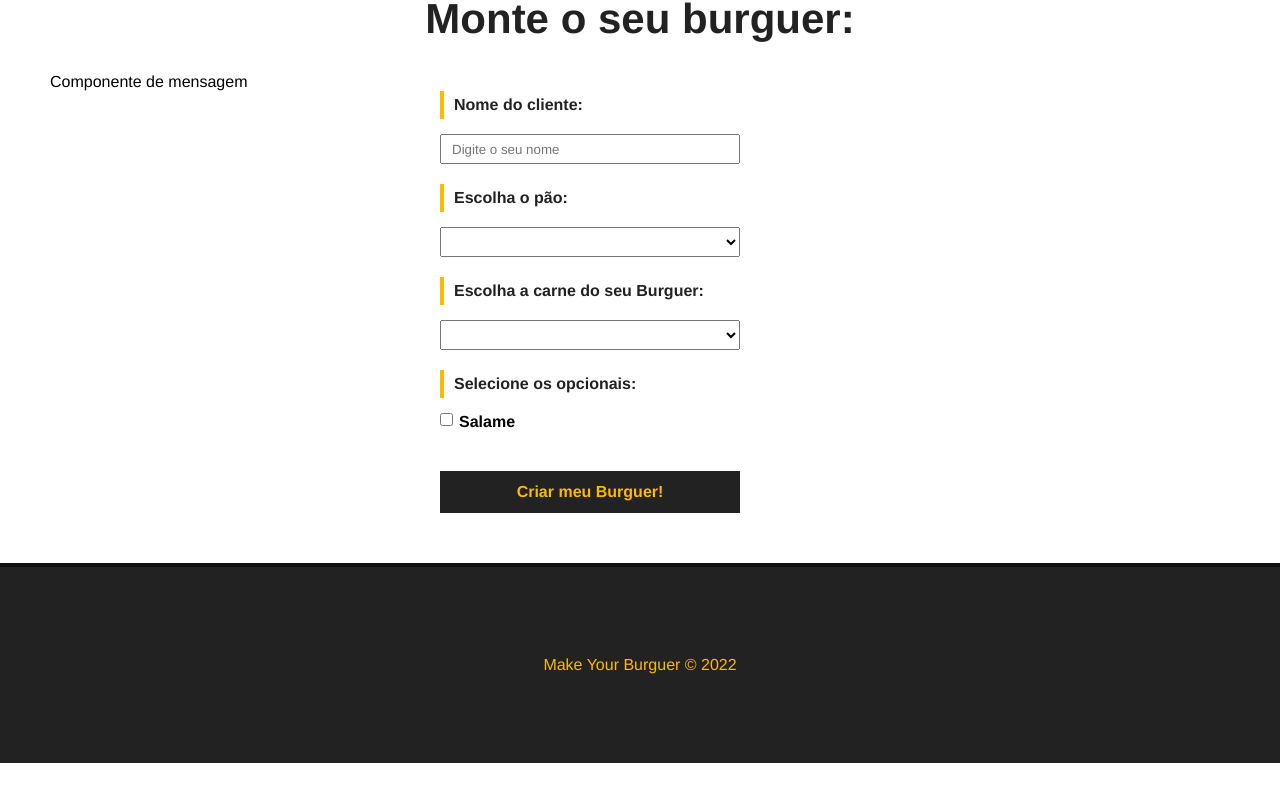
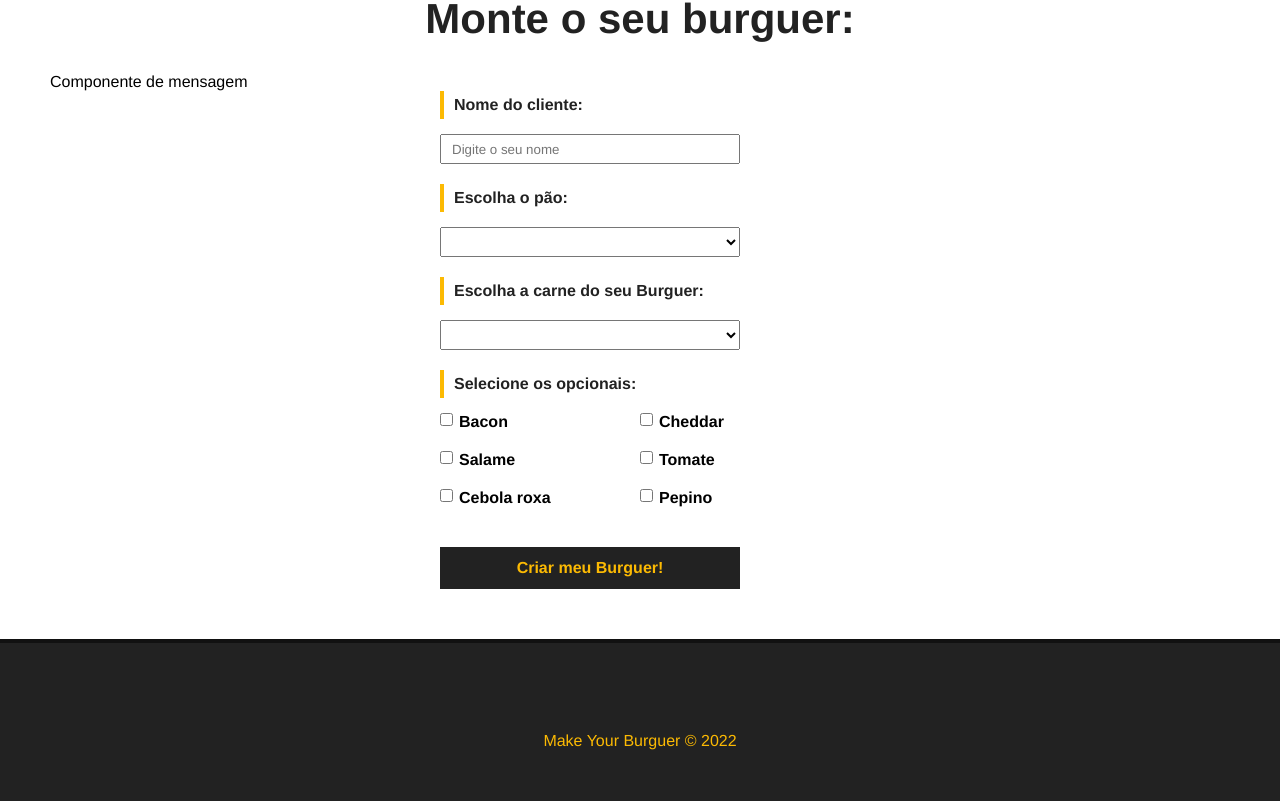
Before and after one commit to lukemariano/make-burguer-crud, a Vue app: page / in a window 1280 px wide. Shown: the part 983-1784 px from the top of the page. Before the commit the page ends 1746 px from the top, so only its background shows below. Built offline with nearby package versions, Linux system fonts and the light colour scheme; data requests are answered from the project's data file.

Commit message:
pulling data from api --> READ (CRUD)

```diff
--- a/src/components/BurguerForm.vue
+++ b/src/components/BurguerForm.vue
@@ -11,21 +11,21 @@
                     <label for="pao">Escolha o pão:</label>
                     <select name="pao" id="pao" v-model="pao">
                         <option value="">Selecione o seu pão</option>
-                        <option value="integral">Integral</option>
+                        <option v-for="pao in paes" :key="pao.id" :value="pao.tipo">{{ pao.tipo }}</option>
                     </select>
                 </div>
                 <div class="input-container">
                     <label for="carne">Escolha a carne do seu Burguer:</label>
                     <select name="carne" id="carne" v-model="carne">
                         <option value="">Selecione o tipo de carne</option>
-                        <option value="alcatra">alcatra</option>
+                        <option v-for="carne in carnes" :key="carne.id" :value="carne.tipo">{{ carne.tipo }}</option>
                     </select>
                 </div>
                 <div id="opcionais-container" class="input-container">
                     <label id="opcionais-title" for="opcionais">Selecione os opcionais:</label>
-                    <div class="checkbox-container">
-                        <input type="checkbox" name="opcionais" id="opcionais" v-model="opcionais" value="salame">
-                        <span>Salame</span>
+                    <div class="checkbox-container" v-for="opcional in opcionaisData" :key="opcional.id">
+                        <input type="checkbox" name="opcionais" id="opcionais" v-model="opcionais" :value="opcional.tipo">
+                        <span>{{ opcional.tipo }}</span>
                     </div>
                 </div>
                 <div class="input-container">
@@ -47,9 +47,24 @@
             nome:null,
             pao:null,
             carne:null,
-            opcionais:null
+            opcionais:[],
+            status: "Solicitado",
+            msg:null,
         }
     },
+    methods: {
+        async getIngredientes(){
+            const req = await fetch('http://localhost:3000/ingredientes');
+            const data = await req.json();
+
+            this.paes = data.paes;
+            this.carnes = data.carnes;
+            this.opcionaisData = data.opcionais;
+        }
+    },
+    mounted(){
+        this.getIngredientes()
+    }
 }
 </script>
 
```
